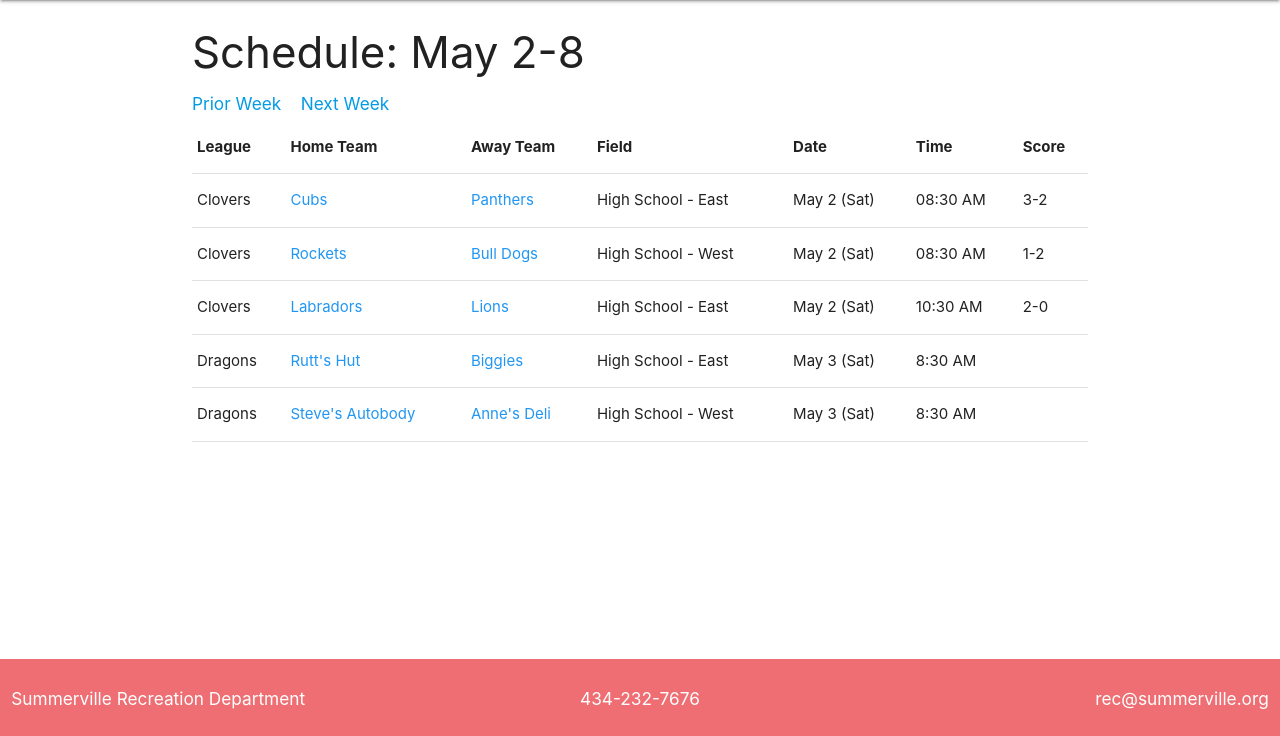
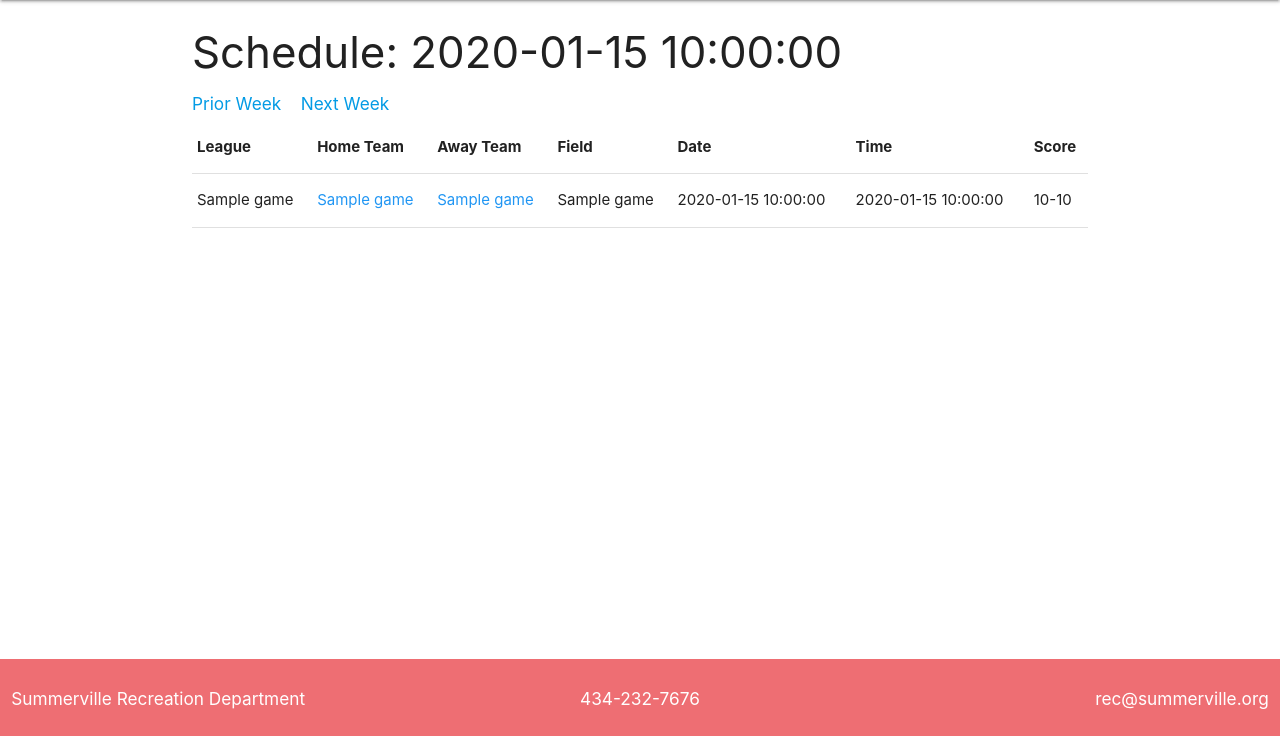
Before and after one commit to bryres/SoccerLeagueDynamicDesign, a Flask app: template app/templates/public/schedule.html in a window 1280 px wide. Shown: the part 64-800 px from the top of the page. Run offline with Flask 2, Linux system fonts and the light colour scheme; the template is opened without the code that fills it: most values are stand-ins (such as "Sample title", 1, 10 or a date in 2020); some web fonts are replaced.

```diff
--- a/app/public/models.py
+++ b/app/public/models.py
@@ -8,5 +8,3 @@ class Team(object):
 
     def __str__(self):
         return "<%s: %s/>" % (self.id, self.name)
-
-class Game(object)
--- a/app/templates/base.html
+++ b/app/templates/base.html
@@ -8,6 +8,8 @@
     {% block styles %}
         <link rel="stylesheet" type="text/css" href="{{ url_for('static', filename='css/materialize.min.css') }}"/>
         <link rel="stylesheet" type="text/css" href="{{ url_for('static', filename='css/public/main.css') }}"/>
+        <link rel="stylesheet" href="https://fonts.googleapis.com/icon?family=Material+Icons">
+
         <link rel="stylesheet" href="https://fonts.googleapis.com/css?family=Palanquin:100,300,400,500,600,700">
     {% endblock %}
 
--- a/app/templates/public/schedule.html
+++ b/app/templates/public/schedule.html
@@ -4,8 +4,8 @@
 
 {% block content %}
 <div class="container">
-    <h3>Schedule: May 2-8</h3>
-    <h6><a href="">Prior Week</a>&nbsp&nbsp&nbsp&nbsp<a href="">Next Week</a></h6>
+    <h3>Schedule: {{ date_range }}</h3>
+    <h6><a href="./schedule?start_date={{prior_week}}">Prior Week</a>&nbsp&nbsp&nbsp&nbsp<a href="./schedule?start_date={{next_week}}">Next Week</a></h6>
     <table>
         <thead>
         <tr>
@@ -20,51 +20,23 @@
         </thead>
 
         <tbody>
-        <tr>
-            <td>Clovers</td>
-            <td class="blue-text clickable" onclick="location='team.html'">Cubs</td>
-            <td class="blue-text clickable" onclick="location='team.html'">Panthers</td>
-            <td>High School - East</td>
-            <td>May 2 (Sat)</td>
-            <td>08:30 AM</td>
-            <td>3-2</td>
-        </tr>
-        <tr>
-            <td>Clovers</td>
-            <td class="blue-text clickable" onclick="location='team.html'">Rockets</td>
-            <td class="blue-text clickable" onclick="location='team.html'">Bull Dogs</td>
-            <td>High School - West</td>
-            <td>May 2 (Sat)</td>
-            <td>08:30 AM</td>
-            <td>1-2</td>
-        </tr>
-        <tr>
-            <td>Clovers</td>
-            <td class="blue-text clickable" onclick="location='team.html'">Labradors</td>
-            <td class="blue-text clickable" onclick="location='team.html'">Lions</td>
-            <td>High School - East</td>
-            <td>May 2 (Sat)</td>
-            <td>10:30 AM</td>
-            <td>2-0</td>
-        </tr>
-        <tr>
-            <td>Dragons</td>
-            <td class="blue-text clickable" onclick="location='team.html'">Rutt's Hut</td>
-            <td class="blue-text clickable" onclick="location='team.html'">Biggies</td>
-            <td>High School - East</td>
-            <td>May 3 (Sat)</td>
-            <td>8:30 AM</td>
-            <td></td>
-        </tr>
-        <tr>
-            <td>Dragons</td>
-            <td class="blue-text clickable" onclick="location='team.html'">Steve's Autobody</td>
-            <td class="blue-text clickable" onclick="location='team.html'">Anne's Deli</td>
-            <td>High School - West</td>
-            <td>May 3 (Sat)</td>
-            <td>8:30 AM</td>
-            <td></td>
-        </tr>
+
+            {% for game in schedule_data %}
+                <tr>
+                    <td>{{game.league_name}}</td>
+                    <td class="blue-text clickable" onclick="location='team?team_id={{game.home_team_id}}'">{{game.home_team_name}}</td>
+                    <td class="blue-text clickable" onclick="location='team?team_id={{game.away_team_id}}'">{{game.away_team_name}}</td>
+                    <td>{{game.field_name}}</td>
+                    <td>{{game.game_date}}</td>
+                    <td>{{game.game_time}}</td>
+                    <td>
+                        {% if game.home_score is not none %}
+                            {{game.home_score}}-{{game.away_score}}
+                        {% endif %}
+                    </td>
+                </tr>
+            {% endfor %}
+
         </tbody>
     </table>
 </div>
```
Also changed, not shown: app/db.py (+4 -3 lines), app/public/controllers.py (+36 -10 lines), app/public/views.py (+42 -9 lines), app/templates/public/team.html (+25 -78 lines), README.md.
